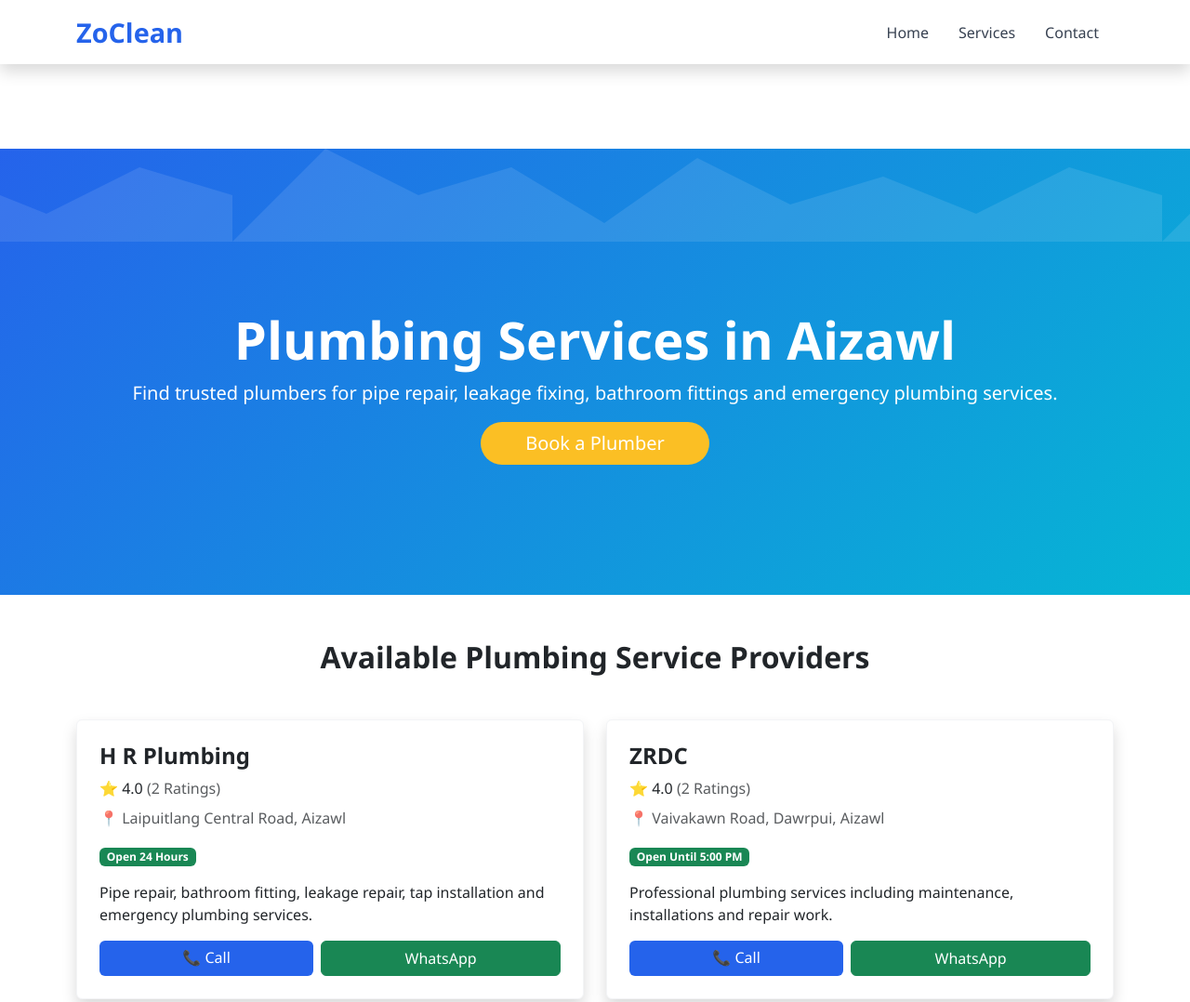
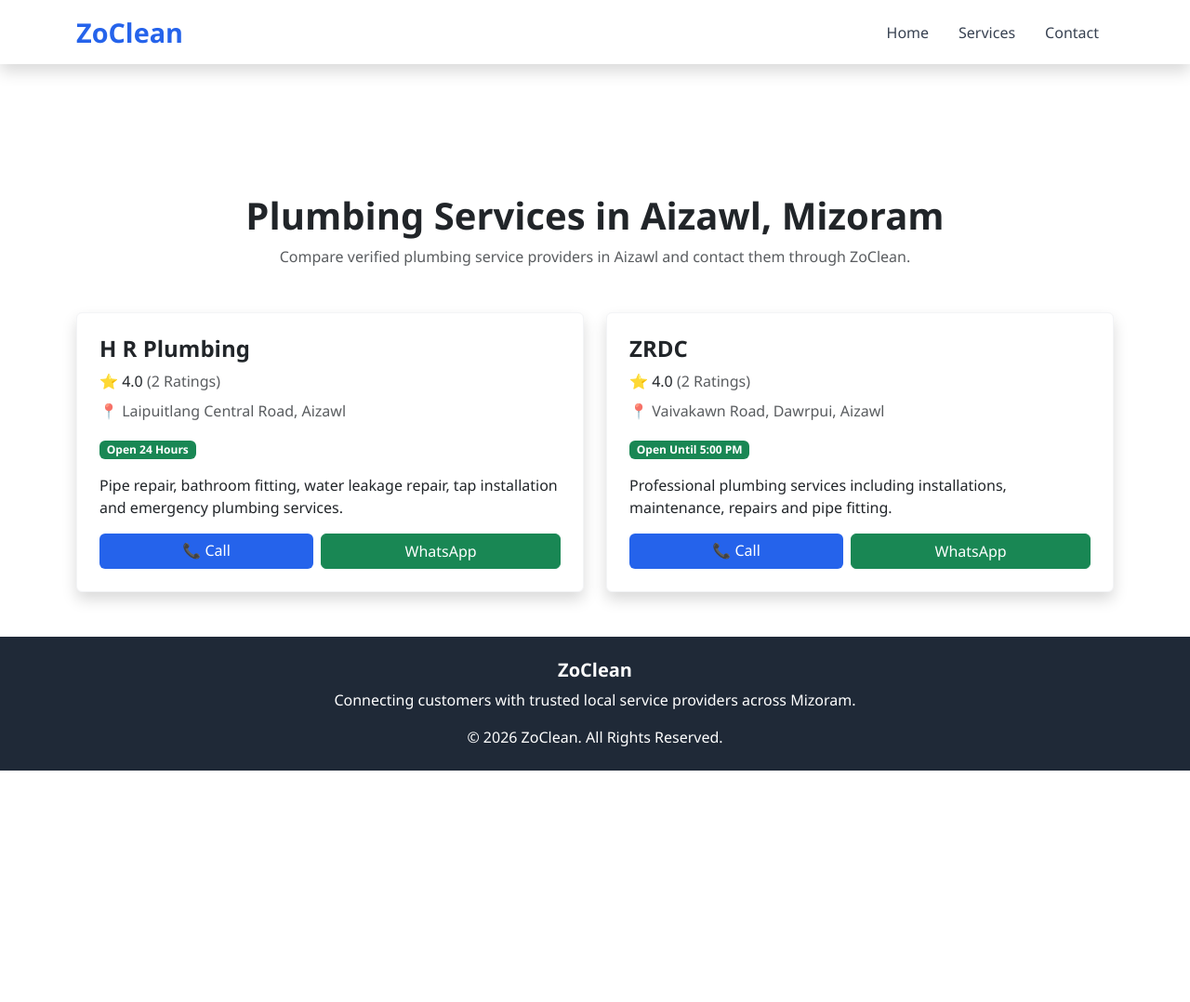
Before and after one commit to Rajte123/zo-clean, a plain HTML site: page pages/PlumbingService.html in a window 1280 px wide. Shown: the top 1078 px of the page at 93% size. After the commit the page ends 829 px from the top, so only its background shows below. Drawn offline with nearby package versions, Linux system fonts and the light colour scheme.

Commit message:
fix error heading page

```diff
--- a/pages/PlumbingService.html
+++ b/pages/PlumbingService.html
@@ -83,30 +83,16 @@
             </div>
         </nav>
     </header>
-    <section class="hero">
-        <div class="container text-center text-white">
-
-            <h1 class="display-4 fw-bold">
-                Plumbing Services in Aizawl
-            </h1>
-
-            <p class="lead">
-                Find trusted plumbers for pipe repair, leakage fixing, bathroom fittings and emergency plumbing
-                services.
-            </p>
-
-            <a href="https://wa.me/919863241323" class="btn btn-warning btn-lg rounded-pill px-5 book-btn">
-                Book a Plumber
-            </a>
-
-        </div>
-    </section>
     <section class="py-5">
         <div class="container">
 
-            <h2 class="text-center fw-bold mb-5">
-                Available Plumbing Service Providers
-            </h2>
+            <h1 class="fw-bold text-center mb-2">
+                Plumbing Services in Aizawl, Mizoram
+            </h1>
+
+            <p class="text-center text-muted mb-5">
+                Compare verified plumbing service providers in Aizawl and contact them through ZoClean.
+            </p>
 
             <div class="row g-4">
 
@@ -132,21 +118,19 @@
                         </span>
 
                         <p>
-                            Pipe repair, bathroom fitting, leakage repair, tap installation and emergency plumbing
-                            services.
+                            Pipe repair, bathroom fitting, water leakage repair, tap installation and emergency plumbing services.
                         </p>
 
                         <div class="d-flex gap-2">
-
-                            <a href="tel:+919863241323" class="btn btn-primary flex-fill">
+                            <a href="tel:+919863241323"
+                               class="btn btn-primary flex-fill">
                                 📞 Call
                             </a>
 
                             <a href="https://wa.me/919863241323?text=I%20want%20H%20R%20Plumbing%20Service"
-                                class="btn btn-success flex-fill">
+                               class="btn btn-success flex-fill">
                                 WhatsApp
                             </a>
-
                         </div>
 
                     </div>
@@ -174,20 +158,19 @@
                         </span>
 
                         <p>
-                            Professional plumbing services including maintenance, installations and repair work.
+                            Professional plumbing services including installations, maintenance, repairs and pipe fitting.
                         </p>
 
                         <div class="d-flex gap-2">
-
-                            <a href="tel:+919863241323" class="btn btn-primary flex-fill">
+                            <a href="tel:+919863241323"
+                               class="btn btn-primary flex-fill">
                                 📞 Call
                             </a>
 
                             <a href="https://wa.me/919863241323?text=I%20want%20ZRDC%20Plumbing%20Service"
-                                class="btn btn-success flex-fill">
+                               class="btn btn-success flex-fill">
                                 WhatsApp
                             </a>
-
                         </div>
 
                     </div>
@@ -197,6 +180,8 @@
 
         </div>
     </section>
+
+
     <footer class="footer text-white py-4">
         <div class="container text-center">
 
```
Also changed, not shown: index.html (+16 -5 lines), pages/Home_Cleaning_Service.html (+2 -2 lines).
